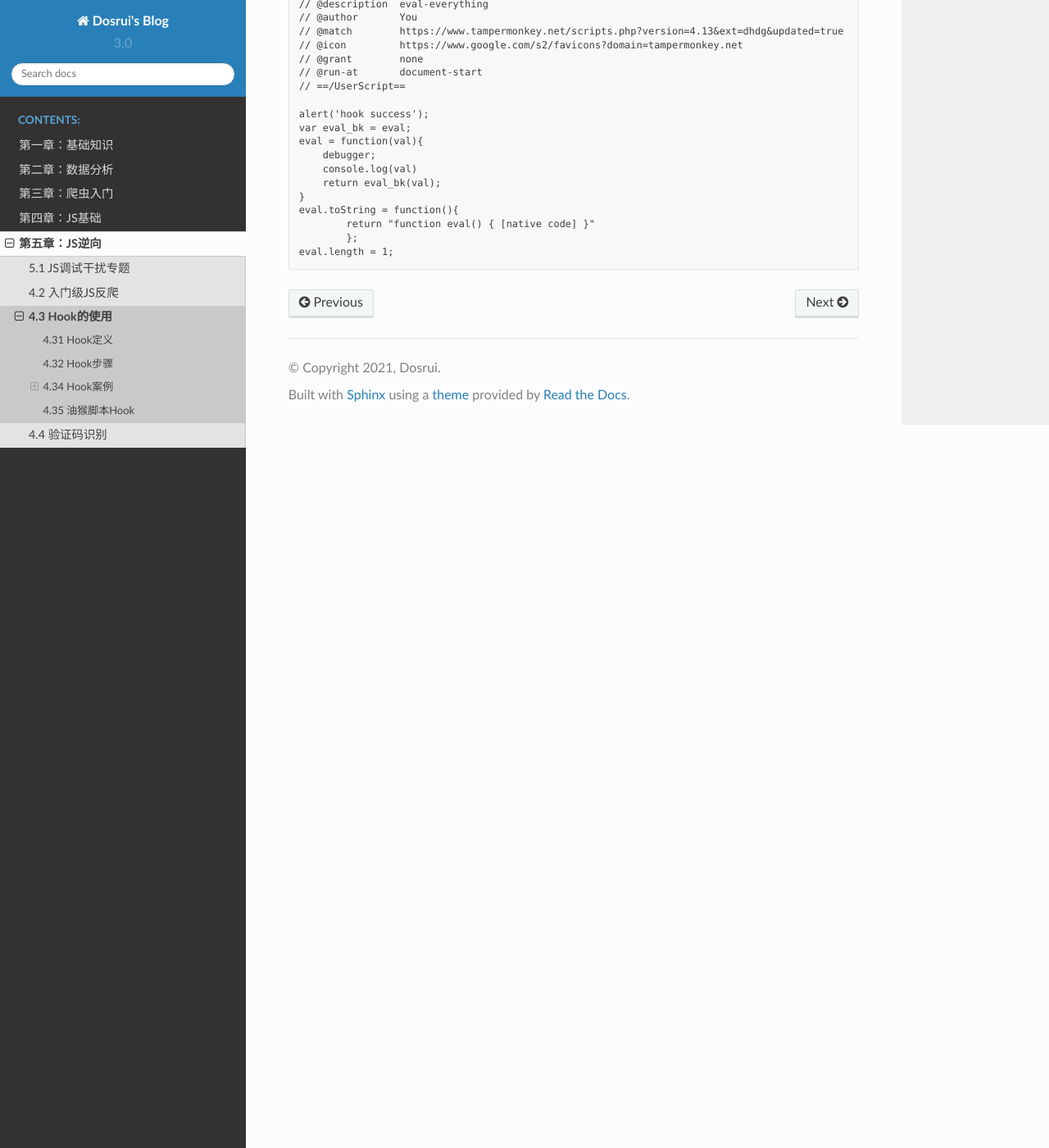
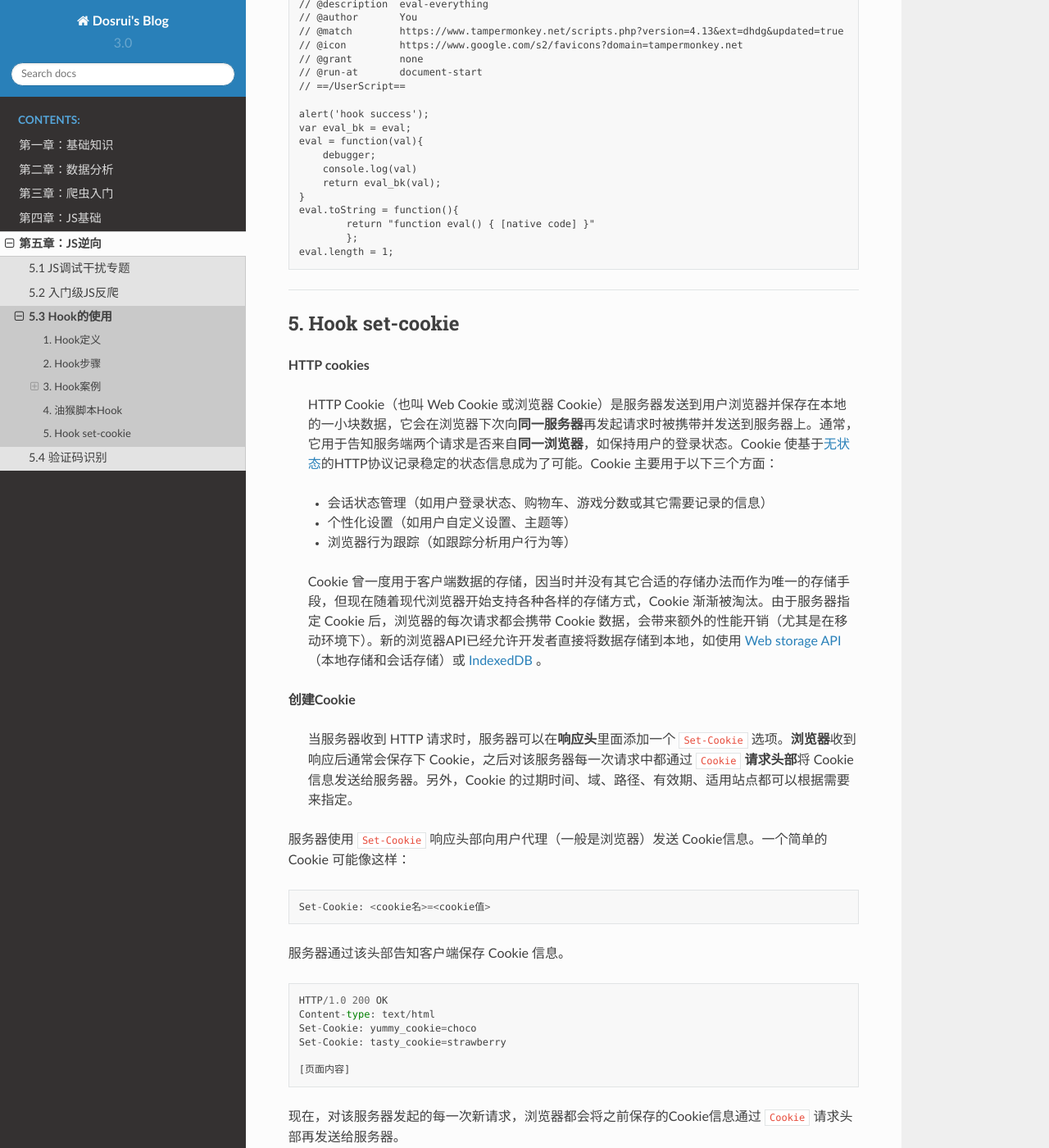
Before and after one commit to Dosrui78/Blog, a Sphinx documentation site: the page built from source/JSNX/03_Hook.md, in a window 1280 px wide and 1400 px high, scrolled down 2169 px. Shown: the whole window at 82% size. Built offline with Sphinx 7.4.7 and the Read the Docs theme 2.0.0, drawn with Linux system fonts in a browser that asks for light colours; some of the changed text lies outside the part shown.

Commit message:
新增Hook

````diff
--- a/source/JSNX/03_Hook.md
+++ b/source/JSNX/03_Hook.md
@@ -1,6 +1,6 @@
-### 4.3 Hook的使用
+### 5.3 Hook的使用
 
-#### 4.31 Hook定义
+#### 1. Hook定义
 
 > Hook技术又叫钩子函数，在系统没有调用该函数前，钩子程序就先捕获该消息，钩子函数先得到控制权，这时钩子函数既可以加工处理（改变）该函数的执行行为，还可以强制结束消息的传递。简单来说，就是把**系统的程序**拉出来变成我们自己执行代码片段。
 
@@ -10,7 +10,7 @@
 
 ---
 
-####  4.32 Hook步骤
+####  2. Hook步骤
 
 1. 寻找hook点
 2. 编写hook逻辑
@@ -45,7 +45,7 @@
 
 ----------
 
-#### 4.34 Hook案例
+#### 3. Hook案例
 
 ##### 中国专利网（常用案例）
 
@@ -64,7 +64,7 @@
 
 ----
 
-#### 4.35 油猴脚本Hook
+#### 4. 油猴脚本Hook
 
 ```
 @name :脚本名，你爱叫什么叫什么。
@@ -123,3 +123,79 @@
 	};
 eval.length = 1;
 ```
+
+------
+
+#### 5. Hook set-cookie
+
+**HTTP cookies**
+
+> HTTP Cookie（也叫 Web Cookie 或浏览器 Cookie）是服务器发送到用户浏览器并保存在本地的一小块数据，它会在浏览器下次向**同一服务器**再发起请求时被携带并发送到服务器上。通常，它用于告知服务端两个请求是否来自**同一浏览器**，如保持用户的登录状态。Cookie 使基于[无状态](https://developer.mozilla.org/en-US/docs/Web/HTTP/Overview#http_is_stateless_but_not_sessionless)的HTTP协议记录稳定的状态信息成为了可能。Cookie 主要用于以下三个方面：
+>
+> - 会话状态管理（如用户登录状态、购物车、游戏分数或其它需要记录的信息）
+> - 个性化设置（如用户自定义设置、主题等）
+> - 浏览器行为跟踪（如跟踪分析用户行为等）
+>
+> Cookie 曾一度用于客户端数据的存储，因当时并没有其它合适的存储办法而作为唯一的存储手段，但现在随着现代浏览器开始支持各种各样的存储方式，Cookie 渐渐被淘汰。由于服务器指定 Cookie 后，浏览器的每次请求都会携带 Cookie 数据，会带来额外的性能开销（尤其是在移动环境下）。新的浏览器API已经允许开发者直接将数据存储到本地，如使用 [Web storage API](https://developer.mozilla.org/zh-CN/docs/Web/API/Web_Storage_API) （本地存储和会话存储）或 [IndexedDB](https://developer.mozilla.org/zh-CN/docs/Web/API/IndexedDB_API) 。
+
+**创建Cookie**
+
+> 当服务器收到 HTTP 请求时，服务器可以在**响应头**里面添加一个 [`Set-Cookie`](https://developer.mozilla.org/zh-CN/docs/Web/HTTP/Headers/Set-Cookie) 选项。**浏览器**收到响应后通常会保存下 Cookie，之后对该服务器每一次请求中都通过 [`Cookie`](https://developer.mozilla.org/zh-CN/docs/Web/HTTP/Headers/Cookie) **请求头部**将 Cookie 信息发送给服务器。另外，Cookie 的过期时间、域、路径、有效期、适用站点都可以根据需要来指定。
+
+服务器使用 [`Set-Cookie`](https://developer.mozilla.org/zh-CN/docs/Web/HTTP/Headers/Set-Cookie) 响应头部向用户代理（一般是浏览器）发送 Cookie信息。一个简单的 Cookie 可能像这样：
+
+```
+Set-Cookie: <cookie名>=<cookie值>
+```
+
+服务器通过该头部告知客户端保存 Cookie 信息。
+
+```
+HTTP/1.0 200 OK
+Content-type: text/html
+Set-Cookie: yummy_cookie=choco
+Set-Cookie: tasty_cookie=strawberry
+
+[页面内容]
+```
+
+现在，对该服务器发起的每一次新请求，浏览器都会将之前保存的Cookie信息通过 [`Cookie`](https://developer.mozilla.org/zh-CN/docs/Web/HTTP/Headers/Cookie) 请求头部再发送给服务器。
+
+```
+GET /sample_page.html HTTP/1.1
+Host: www.example.org
+Cookie: yummy_cookie=choco; tasty_cookie=strawberry
+```
+
+----
+
+上一节讲了hook动态cookie的方法，那么如何hook set-cookie呢？从大佬那白嫖来的方法如下：
+
+```
+var cookie_cache = document.cookie;
+Object.defineProperty(document, 'cookie', {
+    get: function() {
+        console.log(cookie_cache);
+        return cookie_cache;
+    },
+    set: function(val) {
+    	debugger;
+        var cookie = val.split(";")[0];
+        var ncookie = cookie.split("=");
+        var flag = false;
+        var cache = cookie_cache.split(";");
+        cache = cache.map(function(a){
+        	if (a.split("=")[0] === ncookie[0]){
+                flag = true;
+                return cookie;
+        }
+        return a;
+        })
+        cookie_cache = cache.join(";");
+        if (!flag){
+        	cookie_cache += cookie + ";";
+        	}
+        },
+   });
+
+```
````
Also changed, not shown: source/JSNX/01_debugger.md (+1 -1 lines), source/JSNX/02_入门js反爬.md (+6 -6 lines), source/JSNX/04_验证码.md (+2 -2 lines).
